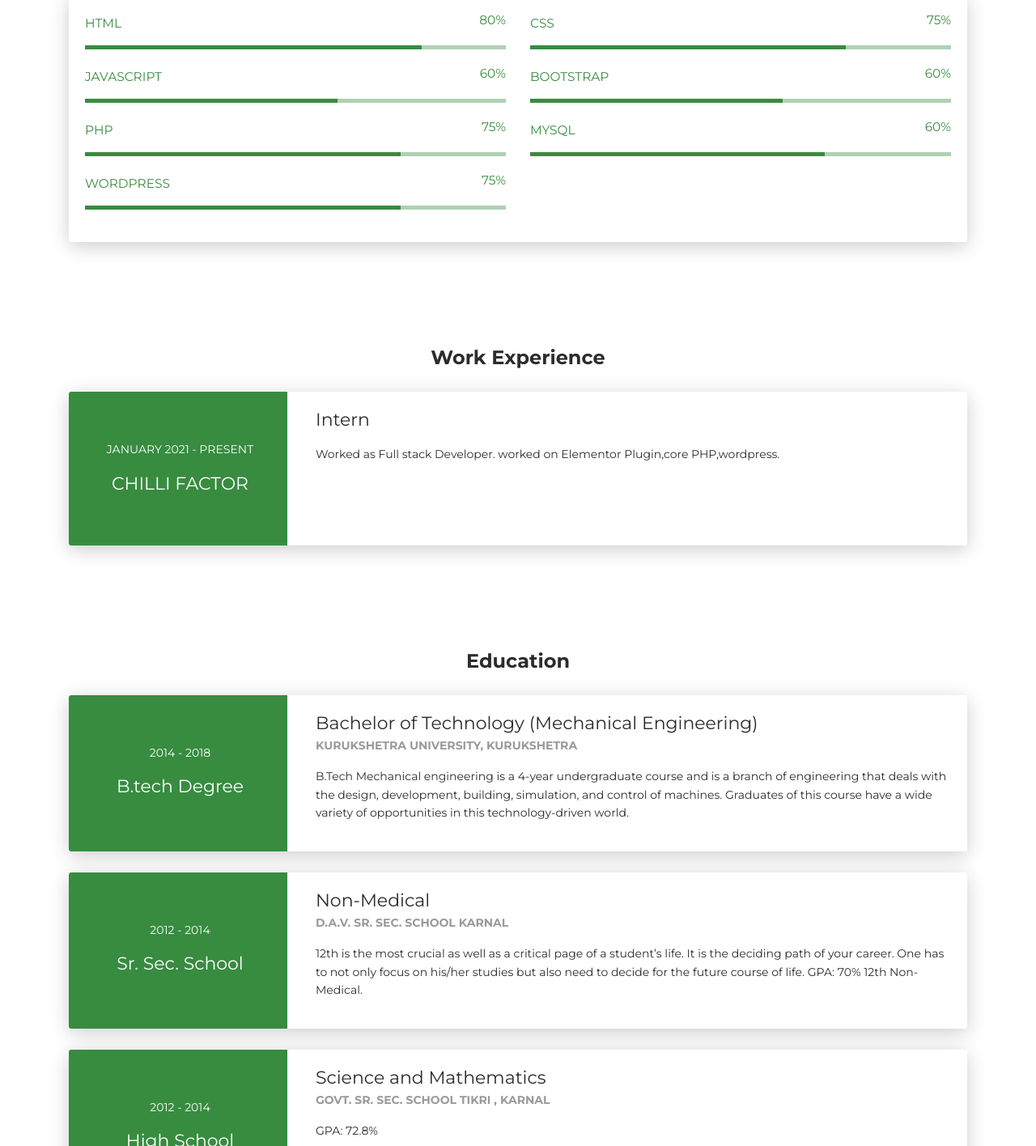
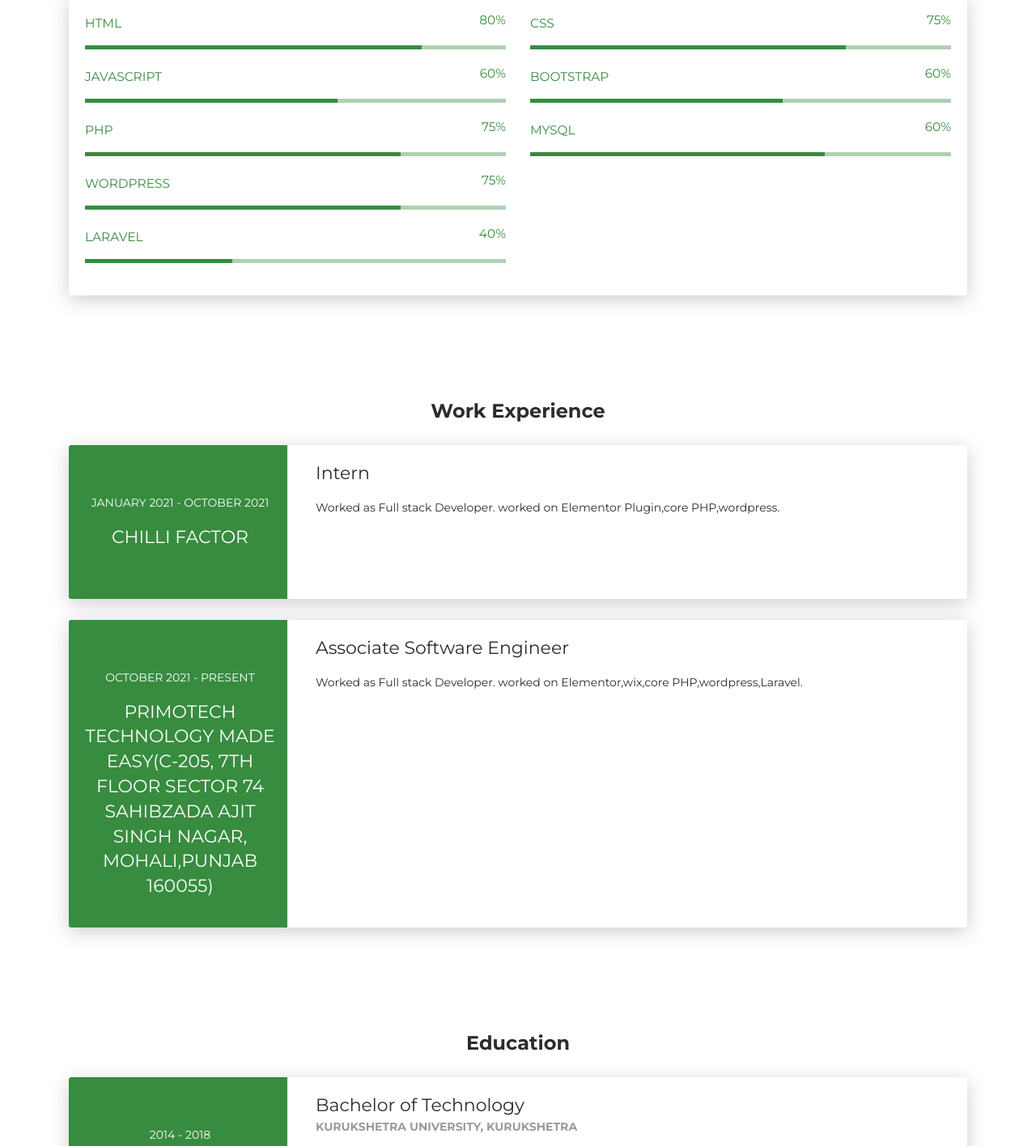
Before and after one commit to shubhamprsnl/Aboutme, a plain HTML site: page index.html in a window 1280 px wide. Shown: the part 1044-2460 px from the top of the page at 81% size. Drawn offline with Linux system fonts and the light colour scheme.

Commit message:
Update index.html

```diff
--- a/index.html
+++ b/index.html
@@ -161,6 +161,22 @@
 
             </div>
           </div>
+
+          <div class="row">
+          <div class="col-md-6">
+            <div class="progress-container progress-primary"><span class="progress-badge">LARAVEL</span>
+              <div class="progress">
+                <div class="progress-bar progress-bar-primary" data-aos="progress-full" data-aos-offset="10" data-aos-duration="2000" role="progressbar" aria-valuenow="40" aria-valuemin="0" aria-valuemax="100" style="width: 35%;"></div><span class="progress-value">40%</span>
+              </div>
+            </div>
+          </div>
+          <div class="col-md-6">
+
+            </div>
+          </div>
+
+
+
         </div>
       </div>
     </div>
@@ -337,7 +353,7 @@
       <div class="row">
         <div class="col-md-3 bg-primary" data-aos="fade-right" data-aos-offset="50" data-aos-duration="500">
           <div class="card-body cc-experience-header">
-            <p>January 2021 - Present</p>
+            <p>January 2021 - OCTOBER 2021</p>
             <div class="h5">CHILLI FACTOR</div>
           </div>
         </div>
@@ -349,6 +365,26 @@
         </div>
       </div>
     </div>
+
+    <div class="card">
+      <div class="row">
+        <div class="col-md-3 bg-primary" data-aos="fade-right" data-aos-offset="50" data-aos-duration="500">
+          <div class="card-body cc-experience-header">
+            <p>OCTOBER 2021 - Present</p>
+            <div class="h5">PRIMOTECH TECHNOLOGY MADE EASY(c-205, 7th Floor Sector 74 Sahibzada Ajit Singh Nagar, Mohali,Punjab 160055)</div>
+          </div>
+        </div>
+        <div class="col-md-9" data-aos="fade-left" data-aos-offset="50" data-aos-duration="500">
+          <div class="card-body">
+            <div class="h5">Associate Software Engineer</div>
+            <p>Worked as Full stack Developer. worked on Elementor,wix,core PHP,wordpress,Laravel.</p>
+          </div>
+        </div>
+      </div>
+    </div>
+
+
+
   </div>
 </div>
 <div class="section">
@@ -364,7 +400,7 @@
         </div>
         <div class="col-md-9" data-aos="fade-left" data-aos-offset="50" data-aos-duration="500">
           <div class="card-body">
-            <div class="h5">Bachelor of Technology (Mechanical Engineering)</div>
+            <div class="h5">Bachelor of Technology</div>
             <p class="category">Kurukshetra University, Kurukshetra </p>
             <p>B.Tech Mechanical engineering is a 4-year undergraduate course and is a branch of engineering that deals with the design, development, building, simulation, and control of machines. Graduates of this course have a wide variety of opportunities in this technology-driven world.</p>
           </div>
```
